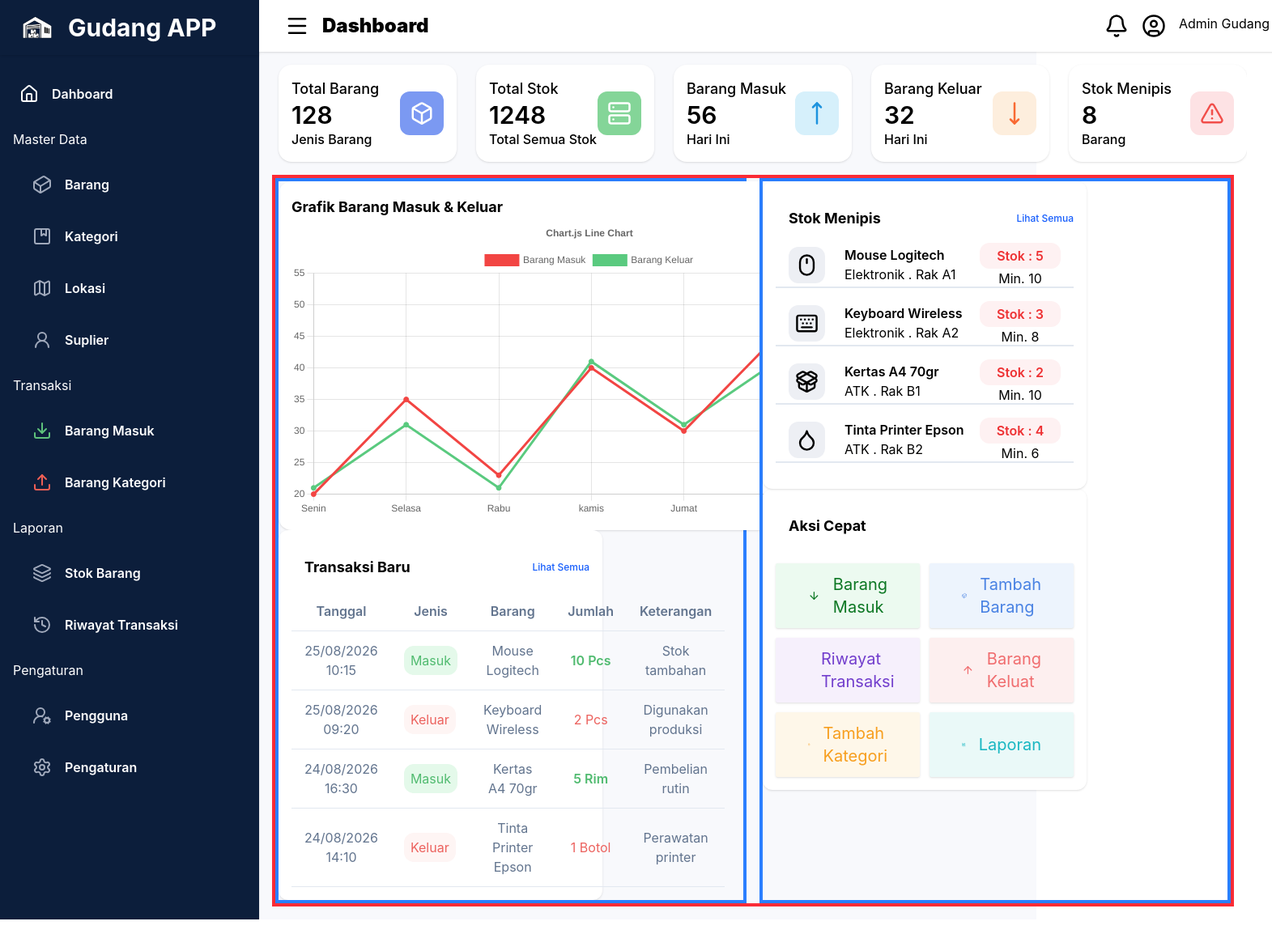
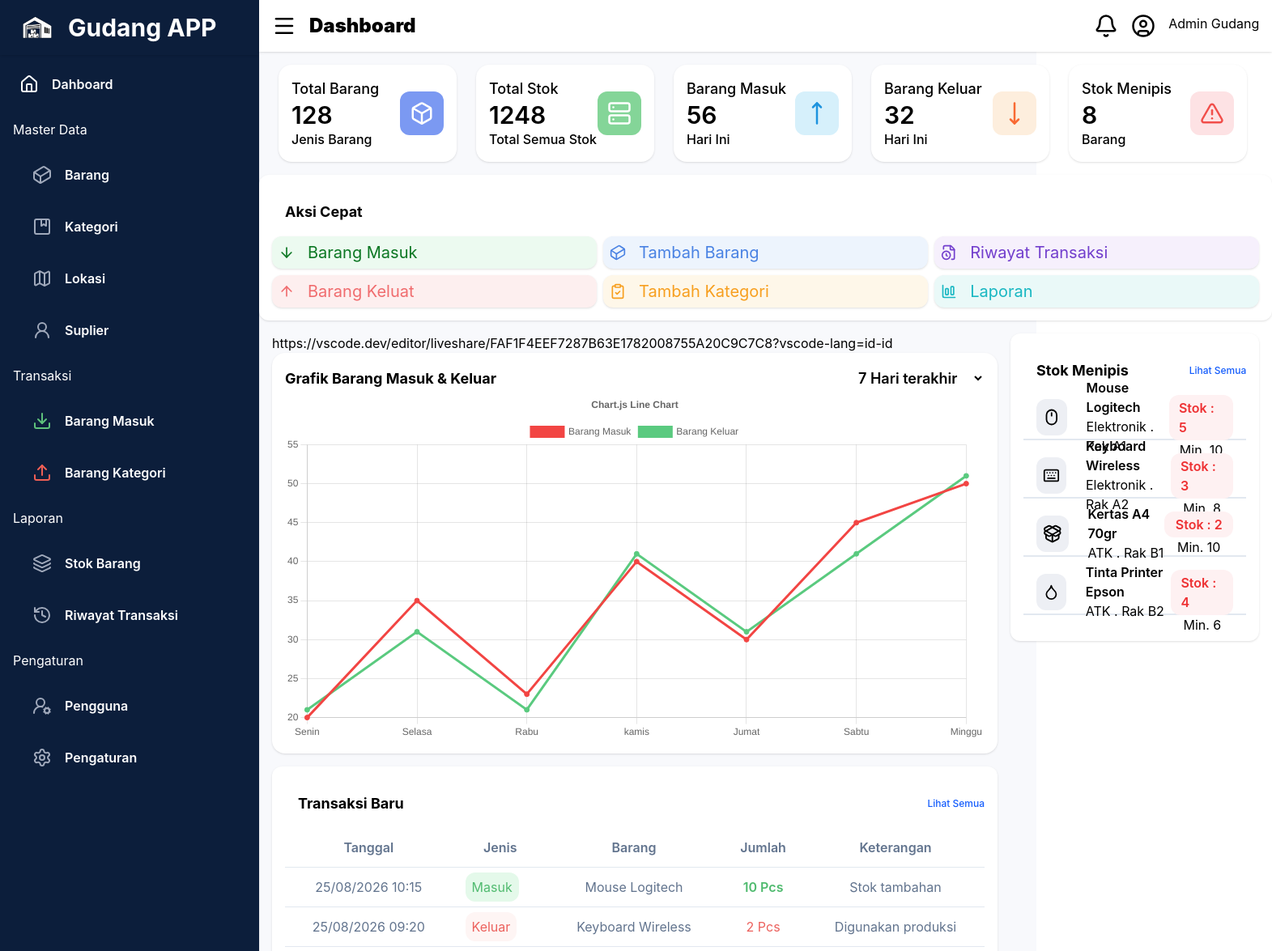
Before and after one commit to rohimmaruf/warehouse, a React (Vite) app: page / in a window 1280 px wide. Shown: the top 1175 px of the page at 81% size, 1571 px wide, since content can reach past the window. Before the commit the page ends 1136 px from the top, so only its background shows below. Built offline with nearby package versions, Linux system fonts and the light colour scheme.

Commit message:
Update posisi aksi cepat

```diff
--- a/src/components/dashboard/Aksicepat.jsx
+++ b/src/components/dashboard/Aksicepat.jsx
@@ -4,16 +4,16 @@ import TitleGrid from "./Titlegrid"
 
 const Aksicepat = () => {
     return (
-        <div >
+        <div className="mt-4" >
             <TitleGrid title="Aksi Cepat"
                 childer={
-                    <div className="flex grid grid-cols-2 gap-3 mt-4">
-                            <Itemaksicepat icon={<ArrowDown  size={40}/>} menu="Barang Masuk" className="text-[#0c7723] font-normal shadow flex px-2 w-40 p-4 rounded-xs bg-[#ecfaf0] " />
-                            <Itemaksicepat icon={<Cuboid size={40} />} menu="Tambah Barang" className="text-[#4982e3] font-normal shadow flex px-2 w-40 p-4 rounded-xs bg-[#edf4fd] " />
-                            <Itemaksicepat icon={<FileClock size={40} />} menu="Riwayat Transaksi" className="text-[#723ecd] font-normal shadow flex px-1 w-40 p-4 rounded-xs bg-[#f6f0fc] " />
-                            <Itemaksicepat icon={<ArrowUp size={40} />} menu="Barang Keluat" className="text-[#f06c6e] font-normal shadow flex px-2 w-40 p-4 rounded-xs bg-[#fdefef]" />
-                            <Itemaksicepat icon={<ClipboardCheck size={40}/>} menu="Tambah Kategori" className="text-[#f79f1f] font-normal shadow flex px-2 w-40 p-4 rounded-xs bg-[#fef7e9] " />
-                            <Itemaksicepat icon={<ChartColumnBig size={40}/>} menu="Laporan" className="text-[#19b7c2] font-normal shadow flex px-2 w-40 p-4 rounded-xs bg-[#eaf9f8] " />
+                    <div className="flex grid grid-cols-3 gap-2">
+                            <Itemaksicepat icon={<ArrowDown  size={20}/>} menu="Barang Masuk" className="text-[#0c7723] font-normal shadow flex px-2  rounded-xl bg-[#ecfaf0]" />
+                            <Itemaksicepat icon={<Cuboid size={20} />} menu="Tambah Barang" className="text-[#4982e3] font-normal shadow flex px-2  rounded-xl bg-[#edf4fd] " />
+                            <Itemaksicepat icon={<FileClock size={20} />} menu="Riwayat Transaksi" className="text-[#723ecd] font-normal shadow flex px-2  rounded-xl bg-[#f6f0fc] " />
+                            <Itemaksicepat icon={<ArrowUp size={20} />} menu="Barang Keluat" className="text-[#f06c6e] font-normal shadow flex px-2  rounded-xl bg-[#fdefef]" />
+                            <Itemaksicepat icon={<ClipboardCheck size={20}/>} menu="Tambah Kategori" className="text-[#f79f1f] font-normal shadow flex px-2  rounded-xl bg-[#fef7e9] " />
+                            <Itemaksicepat icon={<ChartColumnBig size={20}/>} menu="Laporan" className="text-[#19b7c2] font-normal shadow flex px-2  rounded-xl bg-[#eaf9f8] " />
                     </div>
 
 
--- a/src/components/dashboard/Card.jsx
+++ b/src/components/dashboard/Card.jsx
@@ -3,7 +3,7 @@ import ItemCard from "./itemcard/ItemCard"
 
 const Card = () => {
     return (
-        <div className="flex mt-20 ">
+        <div className="flex mt-4 ">
         <ItemCard tittle="Total Barang" nominal={128} description="Jenis Barang" icon={<Box className="text-white" size={30}/>} bgColor= "#7b99f2"  />
         <ItemCard tittle="Total Stok" nominal={1248} description="Total Semua Stok" icon={<Server className="text-white" size={30}/>} bgColor="#84d598"/>
         <ItemCard tittle="Barang Masuk" nominal={56} description="Hari Ini" icon={<MoveUp className="text-[#1d93de]" size={30}/>} bgColor="#d6f0fb" />
--- a/src/components/dashboard/Grafik.jsx
+++ b/src/components/dashboard/Grafik.jsx
@@ -2,7 +2,7 @@ import LineGrafik from "./grafik/Linegrafik"
 
 const Grafik = () => {
     return (
-        <div className="p-4 bg-white m shadow w-3xl rounded-2xl h-vh">
+        <div className="p-4 bg-white  shadow w-4xl rounded-2xl h-2xl">
             <div className="flex justify-between items-center text-lg font-bold">
                 <h1>Grafik Barang Masuk & Keluar</h1>
                 <select className="border-amber-100 rounded p-1 font-semibold">
--- a/src/components/dashboard/Sidebar.jsx
+++ b/src/components/dashboard/Sidebar.jsx
@@ -5,7 +5,7 @@ const Sidebar = () => {
 
     return (
         <div>
-            <div className=' mb-1 fixed gap-2 flex bg-[#0c1e3b] text-white w-80 p-4
+            <div className='  sticky top-0 z-50 gap-2 flex bg-[#0c1e3b] text-white w-80 p-4
                 6 shadow'>
                     <img src="/logowarehouse.png" alt="Gudang App" className='w-15 h-9 object-contain' />
                 {/* <Warehouse size={34} /> */}
@@ -14,7 +14,7 @@ const Sidebar = () => {
             <div className=' gap-6 flex flex-col bg-[#0c1e3b] text-white h-full w-80 p-4
                 6 shadow'>
 
-            <div className='flex font-semibold gap-4 hover:bg-[#123b84] cursor-pointer p-2 rounded-md mt-20' >
+            <div className='flex font-semibold gap-4 hover:bg-[#123b84] cursor-pointer p-2 rounded-md ' >
                 <House />
                 <h3>Dahboard</h3>
             </div>
--- a/src/components/dashboard/Titlegrid.jsx
+++ b/src/components/dashboard/Titlegrid.jsx
@@ -2,7 +2,7 @@ const TitleGrid = ({title="", childer, sidetitle}) => {
 
     return (
 
-        <div className="p-4 bg-white  shadow w-100 rounded-xl ">
+        <div className="p-4 bg-white  shadow w-full rounded-xl ">
             <div className="flex justify-between items-center text-lg font-bold ">
                 <h1 className="m-4">{title}</h1>
                 <button className="text-xs text-blue-600 font-medium hover:text-blue-800 cursor-pointer">{sidetitle}</button>
--- a/src/components/dashboard/Topbar.jsx
+++ b/src/components/dashboard/Topbar.jsx
@@ -8,7 +8,7 @@ const Topbar = ({navigasi}) => {
     }
 
     return (
-        <div className="flex justify-between p-8 bg-white w-full h-4 items-center  shadow fixed" >
+        <div className="flex justify-between w-full p-4 bg-white w-full  h-16 items-center  shadow sticky top-0 z-50" >
             <div className="flex">
                 <button className="cursor-pointer hover:bg-blue-50" onClick={buttonTop}>
                     <Menu size={30} />
--- a/src/components/dashboard/Transaksi.jsx
+++ b/src/components/dashboard/Transaksi.jsx
@@ -8,7 +8,7 @@ const Transaksi = () => {
 
 
     return (
-        <div className="overflow-x-auto w-2xl">
+        <div className="w-full mt-4">
             <TitleGrid title="Transaksi Baru" sidetitle="Lihat Semua" childer={
                 <table className="w-full border-collapse text-xm">
                     <thead className="">
--- a/src/components/dashboard/itemaksi/Itemaksicepat.jsx
+++ b/src/components/dashboard/itemaksi/Itemaksicepat.jsx
@@ -2,7 +2,7 @@ import { Mouse} from "lucide-react"
 
 const Itemaksicepat = ({ icon = null, menu = "", className, }) => {
     return (
-        <div className={ `flex justify-start items-center gap-4 px-10 rounded-2xl w-full h-20 cursor-pointer text-xl ${className}`}>
+        <div className={ `flex justify-items-start items-center gap-4 px-2 rounded-2xl w- h-10 cursor-pointer text-xl ${className}`}>
             {icon}
             <h1>
                 {menu}
--- a/src/pages/Dashboard.jsx
+++ b/src/pages/Dashboard.jsx
@@ -23,14 +23,16 @@ const Dashboard = () => {
                 <div className='w-full '>
                     <Topbar navigasi={setIsSidebar} />
                     <Card/>
-                    <div className='grid grid-cols-2 m-4 gap-4 px border-4 border-red-500 '>
-                        <div className='border-4 border-blue-500'>
-                        <Grafik />
+                    <Aksicepat/>
+                    <div className='flex m-4 '>
+                        <div className=' mr-4'>
+                            <p>https://vscode.dev/editor/liveshare/FAF1F4EEF7287B63E1782008755A20C9C7C8?vscode-lang=id-id</p>
+                        <Grafik  />
                         <Transaksi/>
                     </div>
-                    <div className='border-4 border-blue-500'>
+                    <div className=' '>
                         <Stokmenipis/>
-                        <Aksicepat/>
+
                     </div>
                     </div>
                 </div>
```
